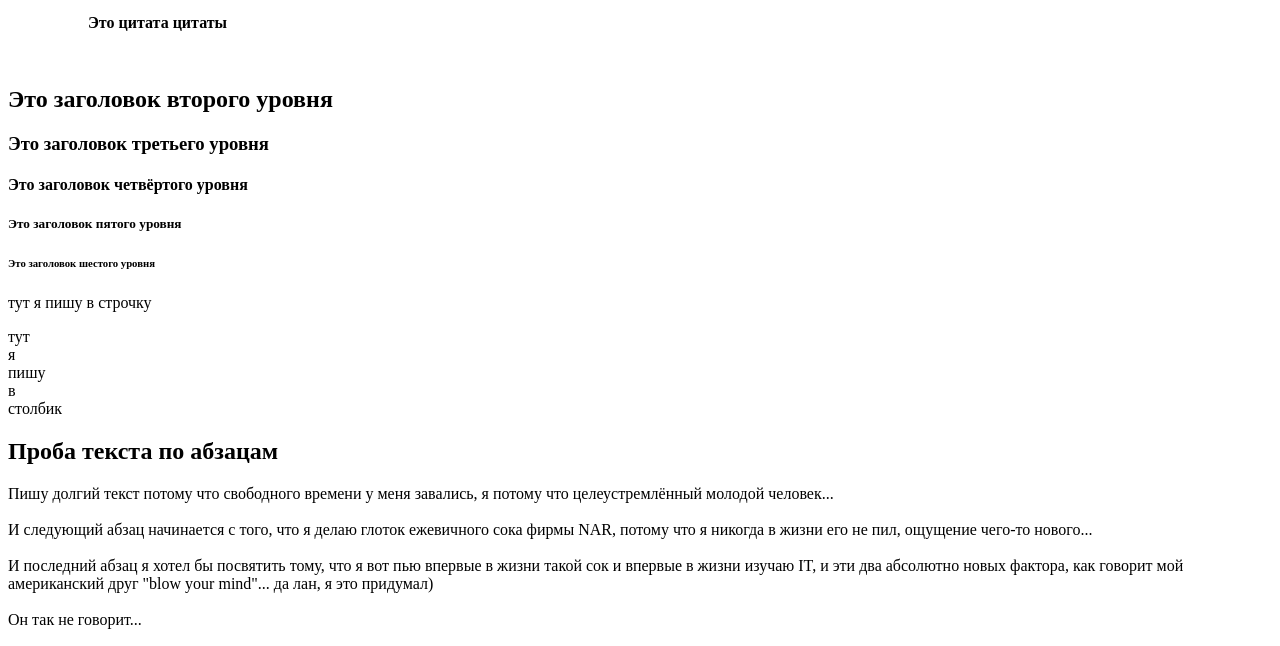
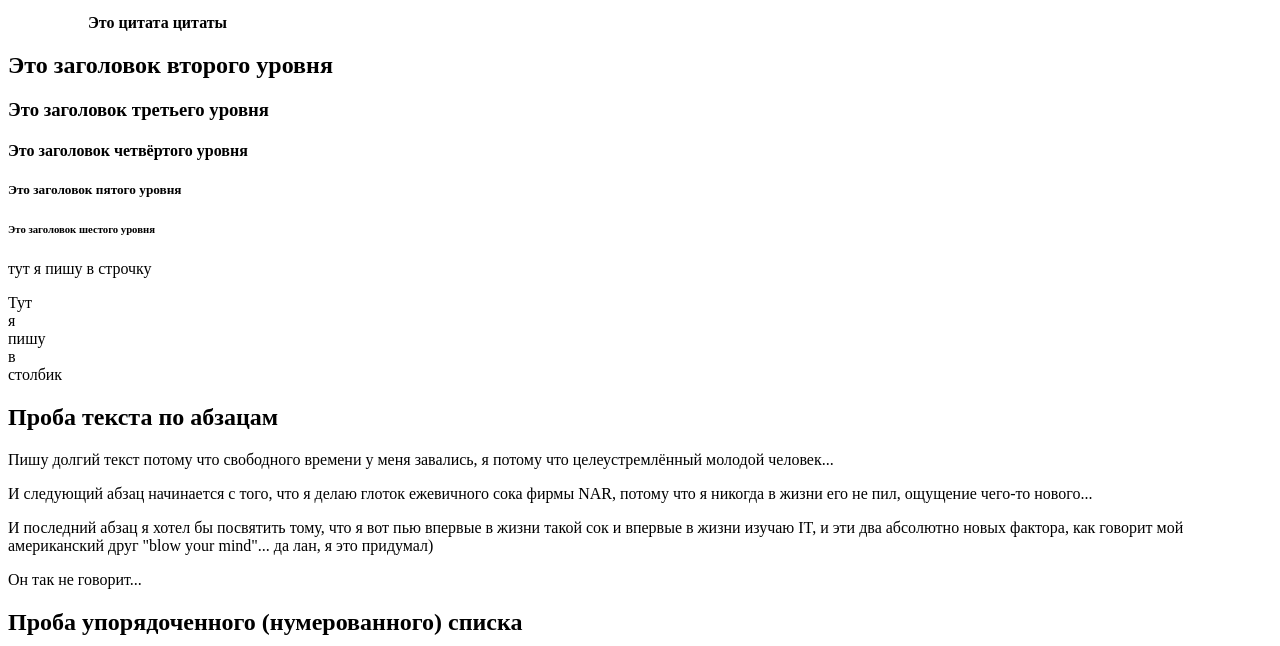
Before and after one commit to Mishwit/every-morning, a plain HTML site: page index.html in a window 1280 px wide. Shown: the part 145-791 px from the top of the page. Drawn offline with Linux system fonts and the light colour scheme.

Commit message:
back in black?

```diff
--- a/index.html
+++ b/index.html
@@ -11,44 +11,32 @@
         <p><strong>Это</strong> <b>цитата цитаты</b></p>
       </blockquote>
     </blockquote>
-    <br />
+   <p>
     <h2>Это заголовок второго уровня</h2>
     <h3>Это заголовок третьего уровня</h3>
     <h4>Это заголовок четвёртого уровня</h4>
     <h5>Это заголовок пятого уровня</h5>
     <h6>Это заголовок шестого уровня</h6>
     тут я пишу в строчку
-    <br />
-
+   </p>
     <p>
-      тут
-      <br />
-      я
-      <br />
-      пишу
-      <br />
-      в
-      <br />
-      столбик
+      Тут<br/>
+      я<br/>
+     пишу<br/>
+      в<br/>
+     столбик<br/>
     </p>
-
     <h2>Проба текста по абзацам</h2>
-    Пишу долгий текст потому что свободного времени у меня завались, я потому
-    что целеустремлённый молодой человек...
-    <br />
-    <br />
-    И следующий абзац начинается с того, что я делаю глоток ежевичного сока
+    <p>Пишу долгий текст потому что свободного времени у меня завались, я потому
+    что целеустремлённый молодой человек...</p>
+    <p>И следующий абзац начинается с того, что я делаю глоток ежевичного сока
     фирмы NAR, потому что я никогда в жизни его не пил, ощущение чего-то
-    нового...
-    <br />
-    <br />
-    И последний абзац я хотел бы посвятить тому, что я вот пью впервые в жизни
+    нового...</p>
+   <p>И последний абзац я хотел бы посвятить тому, что я вот пью впервые в жизни
     такой сок и впервые в жизни изучаю IT, и эти два абсолютно новых фактора,
     как говорит мой американский друг "blow your mind"... да лан, я это
-    придумал)
-    <br />
-    <br />
-    Он так не говорит...
+    придумал)</p>
+    <p>Он так не говорит...</p>
 
     <h2>Проба упорядоченного (нумерованного) списка</h2>
     <ol>
```
